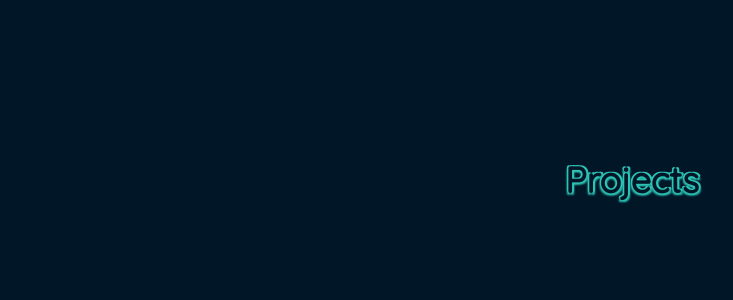
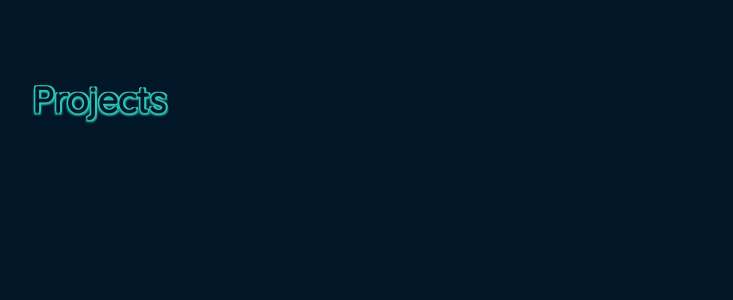
Before and after one commit to ramanverma2k/portfolio, a Next.js app: page /projects in a window 1280 px wide. Shown: the top 300 px of the page, without its empty margins (8-741 px from the left). Built offline with nearby package versions, Linux system fonts and the light colour scheme.

Commit message:
update transition in landing page

```diff
--- a/pages/landing.tsx
+++ b/pages/landing.tsx
@@ -1,5 +1,4 @@
 import SocialLinks from '../components/social'
-import Navbar from '../components/nav'
 import { motion } from 'framer-motion'
 
 export default function Landing(){
@@ -9,13 +8,12 @@ export default function Landing(){
     }
     return(
         <div>
-            <Navbar />
             <div className="flex items-center justify-center h-screen">
                 <h1 className="font-quicksand text-secondary text-4xl">Hi, I&apos;m
                     <span className="font-right text-ob1 text-6xl">
                         Raman Verma
                     </span>
-                    <motion.div initial="hidden" animate="visible" variants={variants} transition={{ease: "anticipate",duration: 2,repeat:Infinity}}>
+                    <motion.div initial="hidden" animate="visible" variants={variants} transition={{type: "spring", stiffness:50, delay:0.5}}>
                         <SocialLinks/>
                     </motion.div>
                 </h1>
--- a/pages/projects.tsx
+++ b/pages/projects.tsx
@@ -1,6 +1,6 @@
 export default function Projects() {
     return(
-        <div className="flex justify-center mt-40">
+        <div className="flex justify-start ml-10 mt-20">
             <p className="neon-outline text-4xl text-primary subpixel-antialiased font-quicksand font-bold">
                 Projects
             </p>
```
